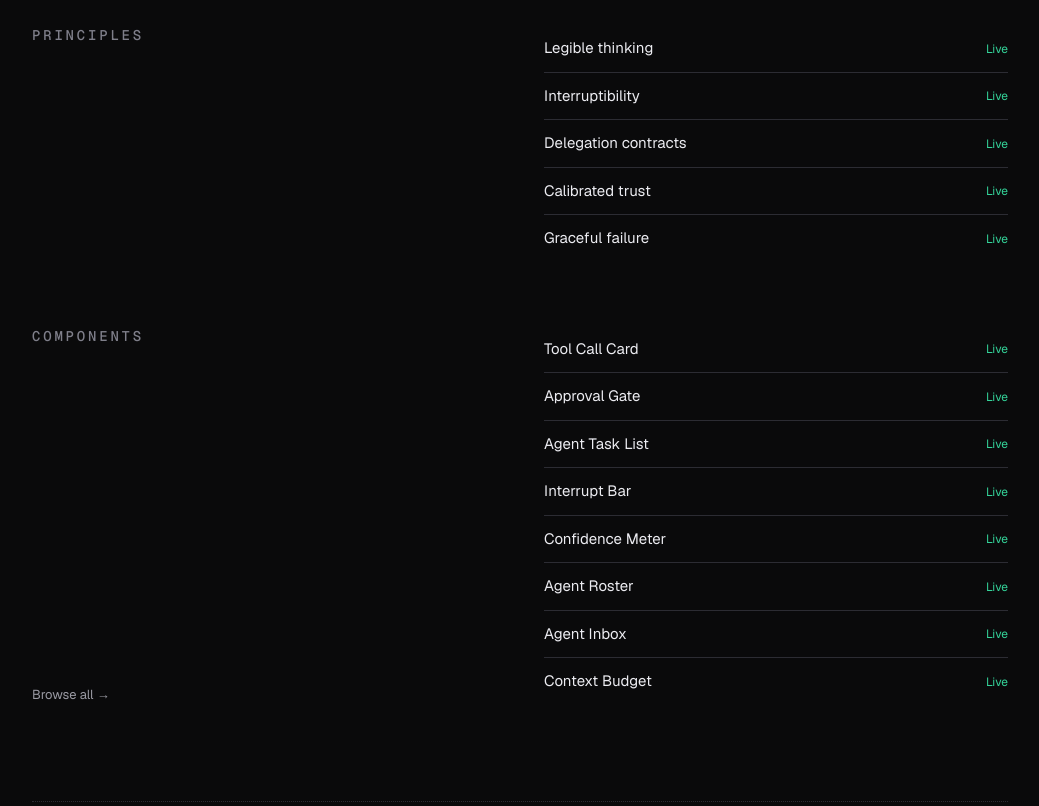
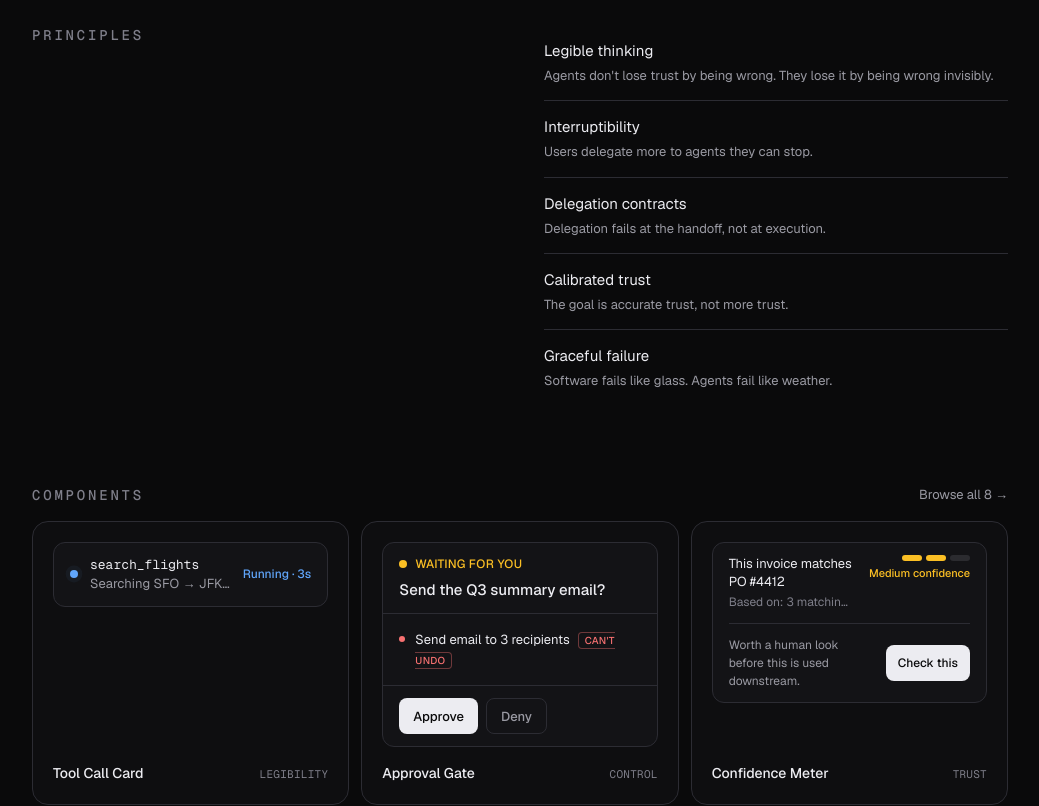
Before and after one commit to acaspx/agent-pitstop, a Next.js app: page / in a window 1280 px wide. Shown: the part 860-1666 px from the top of the page, without its empty margins (120-1159 px from the left). Built offline with nearby package versions, Linux system fonts and the light colour scheme.

Commit message:
feat: className pass-through, theming docs, llms.txt + registry index, component template, code of conduct, landing teasers + claim lines

```diff
--- a/app/page.tsx
+++ b/app/page.tsx
@@ -2,24 +2,40 @@ import Link from "next/link";
 import { PitFlag } from "@/components/docs/pit-flag";
 import { TrackLoop } from "@/components/docs/track-loop";
 import { Reveal } from "@/components/docs/reveal";
+import { minis } from "@/app/components/gallery-minis";
 
 const principles = [
-  { title: "Legible thinking", href: "/principles/legible-thinking", status: "Live" },
-  { title: "Interruptibility", href: "/principles/interruptibility", status: "Live" },
-  { title: "Delegation contracts", href: "/principles/delegation-contracts", status: "Live" },
-  { title: "Calibrated trust", href: "/principles/calibrated-trust", status: "Live" },
-  { title: "Graceful failure", href: "/principles/graceful-failure", status: "Live" },
+  {
+    title: "Legible thinking",
+    claim: "Agents don't lose trust by being wrong. They lose it by being wrong invisibly.",
+    href: "/principles/legible-thinking",
+  },
+  {
+    title: "Interruptibility",
+    claim: "Users delegate more to agents they can stop.",
+    href: "/principles/interruptibility",
+  },
+  {
+    title: "Delegation contracts",
+    claim: "Delegation fails at the handoff, not at execution.",
+    href: "/principles/delegation-contracts",
+  },
+  {
+    title: "Calibrated trust",
+    claim: "The goal is accurate trust, not more trust.",
+    href: "/principles/calibrated-trust",
+  },
+  {
+    title: "Graceful failure",
+    claim: "Software fails like glass. Agents fail like weather.",
+    href: "/principles/graceful-failure",
+  },
 ];
 
-const components = [
-  { title: "Tool Call Card", href: "/components/tool-call-card", status: "Live" },
-  { title: "Approval Gate", href: "/components/approval-gate", status: "Live" },
-  { title: "Agent Task List", href: "/components/agent-task-list", status: "Live" },
-  { title: "Interrupt Bar", href: "/components/interrupt-bar", status: "Live" },
-  { title: "Confidence Meter", href: "/components/confidence-meter", status: "Live" },
-  { title: "Agent Roster", href: "/components/agent-roster", status: "Live" },
-  { title: "Agent Inbox", href: "/components/agent-inbox", status: "Live" },
-  { title: "Context Budget", href: "/components/context-budget", status: "Live" },
+const teasers = [
+  { slug: "tool-call-card", title: "Tool Call Card", category: "Legibility" },
+  { slug: "approval-gate", title: "Approval Gate", category: "Control" },
+  { slug: "confidence-meter", title: "Confidence Meter", category: "Trust" },
 ];
 
 /* two-tone icons in the site accent */
@@ -81,17 +97,13 @@ const heroCards = [
   },
 ];
 
-function Row({ title, href, status }: { title: string; href: string | null; status: string }) {
+function PrincipleRow({ title, claim, href }: { title: string; claim: string; href: string }) {
   return (
-    <li className="flex items-center justify-between py-3">
-      {href ? (
-        <Link href={href} className="text-[15px] text-chalk hover:text-pit">
-          {title}
-        </Link>
-      ) : (
-        <span className="text-[15px] text-smoke">{title}</span>
-      )}
-      <span className={`text-[12px] ${status === "Live" ? "text-signal" : "text-ash"}`}>{status}</span>
+    <li>
+      <Link href={href} className="group block py-3.5">
+        <span className="text-[15px] text-chalk group-hover:text-pit">{title}</span>
+        <span className="mt-0.5 block text-[13px] leading-relaxed text-smoke">{claim}</span>
+      </Link>
     </li>
   );
 }
@@ -176,27 +188,41 @@ export default function Home() {
           </h2>
           <ul className="divide-y divide-line">
             {principles.map((p) => (
-              <Row key={p.title} {...p} />
+              <PrincipleRow key={p.title} {...p} />
             ))}
           </ul>
         </section>
       </Reveal>
 
       <Reveal delay={0.1}>
-        <section className="mt-16 grid gap-4 md:grid-cols-2 md:gap-12">
-          <div className="flex items-start justify-between md:flex-col md:gap-3">
+        <section className="mt-20">
+          <div className="flex items-center justify-between">
             <h2 className="font-mono text-sm font-medium uppercase tracking-[0.2em] text-ash">
               Components
             </h2>
             <Link href="/components" className="text-[13px] text-smoke hover:text-pit">
-              Browse all →
+              Browse all 8 →
             </Link>
           </div>
-          <ul className="divide-y divide-line">
-            {components.map((c) => (
-              <Row key={c.title} {...c} />
+          <div className="mt-4 grid gap-3 md:grid-cols-3">
+            {teasers.map((t) => (
+              <Link
+                key={t.slug}
+                href={`/components/${t.slug}`}
+                className="group flex flex-col gap-4 rounded-2xl border border-line bg-carbon p-5 transition-colors hover:border-ash"
+              >
+                <div className="pointer-events-none">{minis[t.slug]}</div>
+                <div className="mt-auto flex items-baseline justify-between">
+                  <span className="text-[14px] font-medium text-chalk group-hover:text-pit">
+                    {t.title}
+                  </span>
+                  <span className="font-mono text-[11px] uppercase tracking-wide text-ash">
+                    {t.category}
+                  </span>
+                </div>
+              </Link>
             ))}
-          </ul>
+          </div>
         </section>
       </Reveal>
 
--- a/registry/agent-inbox/agent-inbox.tsx
+++ b/registry/agent-inbox/agent-inbox.tsx
@@ -36,6 +36,8 @@ export interface AgentInboxProps {
   /** Called when the human opens a run for review */
   onOpen?: (id: string) => void;
   label?: string;
+  /** Extra classes merged onto the root element */
+  className?: string;
 }
 
 const statusMeta: Record<InboxStatus, { label: string; dot: string; text: string }> = {
@@ -45,11 +47,11 @@ const statusMeta: Record<InboxStatus, { label: string; dot: string; text: string
   failed: { label: "Failed", dot: "bg-flag", text: "text-flag" },
 };
 
-export function AgentInbox({ items, onOpen, label = "Agent inbox" }: AgentInboxProps) {
+export function AgentInbox({ items, onOpen, label = "Agent inbox", className }: AgentInboxProps) {
   const needsYou = items.filter((i) => i.status === "needs_review").length;
 
   return (
-    <div className="w-full rounded-xl border border-line bg-asphalt">
+    <div className={`w-full rounded-xl border border-line bg-asphalt ${className ?? ""}`}>
       <div className="flex items-center justify-between border-b border-line px-4 py-2.5">
         <span className="text-[13px] font-medium text-chalk">{label}</span>
         <span className="font-mono text-[12px] text-smoke">
--- a/registry/agent-roster/agent-roster.tsx
+++ b/registry/agent-roster/agent-roster.tsx
@@ -33,6 +33,8 @@ export interface RosterAgent {
 export interface AgentRosterProps {
   agents: RosterAgent[];
   label?: string;
+  /** Extra classes merged onto the root element */
+  className?: string;
 }
 
 const stateMeta: Record<AgentState, { label: string; text: string; pulse: boolean }> = {
@@ -59,11 +61,11 @@ function StateDot({ state }: { state: AgentState }) {
   );
 }
 
-export function AgentRoster({ agents, label = "Crew" }: AgentRosterProps) {
+export function AgentRoster({ agents, label = "Crew", className }: AgentRosterProps) {
   const working = agents.filter((a) => a.state === "working").length;
 
   return (
-    <div className="w-full rounded-xl border border-line bg-asphalt">
+    <div className={`w-full rounded-xl border border-line bg-asphalt ${className ?? ""}`}>
       <div className="flex items-center justify-between border-b border-line px-4 py-2.5">
         <span className="text-[13px] font-medium text-chalk">{label}</span>
         <span className="font-mono text-[12px] text-smoke">
--- a/registry/agent-task-list/agent-task-list.tsx
+++ b/registry/agent-task-list/agent-task-list.tsx
@@ -27,6 +27,8 @@ export interface AgentTaskListProps {
   /** Short label for the overall plan, e.g. "Booking your trip" */
   label?: string;
   tasks: AgentTask[];
+  /** Extra classes merged onto the root element */
+  className?: string;
 }
 
 function StatusIcon({ status }: { status: AgentTaskStatus }) {
@@ -82,11 +84,11 @@ function StatusIcon({ status }: { status: AgentTaskStatus }) {
   );
 }
 
-export function AgentTaskList({ label, tasks }: AgentTaskListProps) {
+export function AgentTaskList({ label, tasks, className }: AgentTaskListProps) {
   const done = tasks.filter((t) => t.status === "done").length;
 
   return (
-    <div className="w-full rounded-xl border border-line bg-asphalt">
+    <div className={`w-full rounded-xl border border-line bg-asphalt ${className ?? ""}`}>
       {label && (
         <div className="flex items-center justify-between border-b border-line px-4 py-2.5">
           <span className="text-[13px] font-medium text-chalk">{label}</span>
--- a/registry/approval-gate/approval-gate.tsx
+++ b/registry/approval-gate/approval-gate.tsx
@@ -39,6 +39,8 @@ export interface ApprovalGateProps {
   onDeny?: () => void;
   approveLabel?: string;
   denyLabel?: string;
+  /** Extra classes merged onto the root element */
+  className?: string;
 }
 
 export function ApprovalGate({
@@ -50,6 +52,7 @@ export function ApprovalGate({
   onDeny,
   approveLabel = "Approve",
   denyLabel = "Deny",
+  className,
 }: ApprovalGateProps) {
   const [internal, setInternal] = useState<ApprovalState>("awaiting");
   const state = controlled ?? internal;
@@ -60,7 +63,7 @@ export function ApprovalGate({
   };
 
   return (
-    <div className="w-full overflow-hidden rounded-xl border border-line bg-asphalt">
+    <div className={`w-full overflow-hidden rounded-xl border border-line bg-asphalt ${className ?? ""}`}>
       <AnimatePresence mode="wait" initial={false}>
         {state === "awaiting" ? (
           <motion.div
--- a/registry/confidence-meter/confidence-meter.tsx
+++ b/registry/confidence-meter/confidence-meter.tsx
@@ -29,6 +29,8 @@ export interface ConfidenceMeterProps {
   threshold?: number;
   onVerify?: () => void;
   verifyLabel?: string;
+  /** Extra classes merged onto the root element */
+  className?: string;
 }
 
 export function bandOf(confidence: number): ConfidenceBand {
@@ -50,13 +52,14 @@ export function ConfidenceMeter({
   threshold = 0.75,
   onVerify,
   verifyLabel = "Check this",
+  className,
 }: ConfidenceMeterProps) {
   const band = bandOf(confidence);
   const meta = bandMeta[band];
   const needsVerification = confidence < threshold;
 
   return (
-    <div className="w-full rounded-xl border border-line bg-asphalt px-4 py-3">
+    <div className={`w-full rounded-xl border border-line bg-asphalt px-4 py-3 ${className ?? ""}`}>
       <div className="flex items-start justify-between gap-4">
         <div className="min-w-0">
           <div className="text-[13px] leading-snug text-chalk">{claim}</div>
--- a/registry/context-budget/context-budget.tsx
+++ b/registry/context-budget/context-budget.tsx
@@ -30,6 +30,8 @@ export interface ContextBudgetProps {
   label?: string;
   /** Called when the human raises a cap after one is hit */
   onRaise?: (label: string) => void;
+  /** Extra classes merged onto the root element */
+  className?: string;
 }
 
 function bandFor(pct: number): { word: string; bar: string; text: string } {
@@ -38,9 +40,9 @@ function bandFor(pct: number): { word: string; bar: string; text: string } {
   return { word: "Fine", bar: "bg-pit", text: "text-smoke" };
 }
 
-export function ContextBudget({ lines, label = "Run budget", onRaise }: ContextBudgetProps) {
+export function ContextBudget({ lines, label = "Run budget", onRaise, className }: ContextBudgetProps) {
   return (
-    <div className="w-full rounded-xl border border-line bg-asphalt px-4 py-3">
+    <div className={`w-full rounded-xl border border-line bg-asphalt px-4 py-3 ${className ?? ""}`}>
       <div className="flex items-center justify-between pb-1">
         <span className="text-[13px] font-medium text-chalk">{label}</span>
       </div>
--- a/registry/interrupt-bar/interrupt-bar.tsx
+++ b/registry/interrupt-bar/interrupt-bar.tsx
@@ -33,6 +33,8 @@ export interface InterruptBarProps {
   onSteer?: (message: string) => void;
   /** The agent's acknowledgment of the last steer, shown inline */
   acknowledgment?: string;
+  /** Extra classes merged onto the root element */
+  className?: string;
 }
 
 export function InterruptBar({
@@ -43,6 +45,7 @@ export function InterruptBar({
   onStop,
   onSteer,
   acknowledgment,
+  className,
 }: InterruptBarProps) {
   const [internal, setInternal] = useState<InterruptBarState>("running");
   const [draft, setDraft] = useState("");
@@ -61,7 +64,7 @@ export function InterruptBar({
   };
 
   return (
-    <div className="w-full overflow-hidden rounded-xl border border-line bg-asphalt">
+    <div className={`w-full overflow-hidden rounded-xl border border-line bg-asphalt ${className ?? ""}`}>
       <AnimatePresence mode="wait" initial={false}>
         {state === "running" ? (
           <motion.div key="running" exit={{ opacity: 0 }} transition={{ duration: 0.2 }}>
--- a/registry/tool-call-card/tool-call-card.tsx
+++ b/registry/tool-call-card/tool-call-card.tsx
@@ -27,6 +27,8 @@ export interface ToolCallCardProps {
   detail?: string;
   /** Seconds elapsed while running (optional) */
   elapsed?: number;
+  /** Extra classes merged onto the root element */
+  className?: string;
 }
 
 const stateMeta: Record<ToolCallState, { label: string; dot: string; text: string }> = {
@@ -36,13 +38,13 @@ const stateMeta: Record<ToolCallState, { label: string; dot: string; text: strin
   error: { label: "Failed", dot: "bg-flag", text: "text-flag" },
 };
 
-export function ToolCallCard({ name, intent, state, args, detail, elapsed }: ToolCallCardProps) {
+export function ToolCallCard({ name, intent, state, args, detail, elapsed, className }: ToolCallCardProps) {
   const [open, setOpen] = useState(false);
   const meta = stateMeta[state];
   const expandable = Boolean(args || detail);
 
   return (
-    <div className="w-full overflow-hidden rounded-xl border border-line bg-asphalt">
+    <div className={`w-full overflow-hidden rounded-xl border border-line bg-asphalt ${className ?? ""}`}>
       <button
         type="button"
         onClick={() => expandable && setOpen((v) => !v)}
```
Also changed, not shown: app/how-it-works/page.tsx (+37 -0 lines), registry/_template/component-name.tsx (added, +63 -0 lines), scripts/build-registry.mjs (+47 -2 lines), 2 other files (tests, documents, lock files or other folders).
